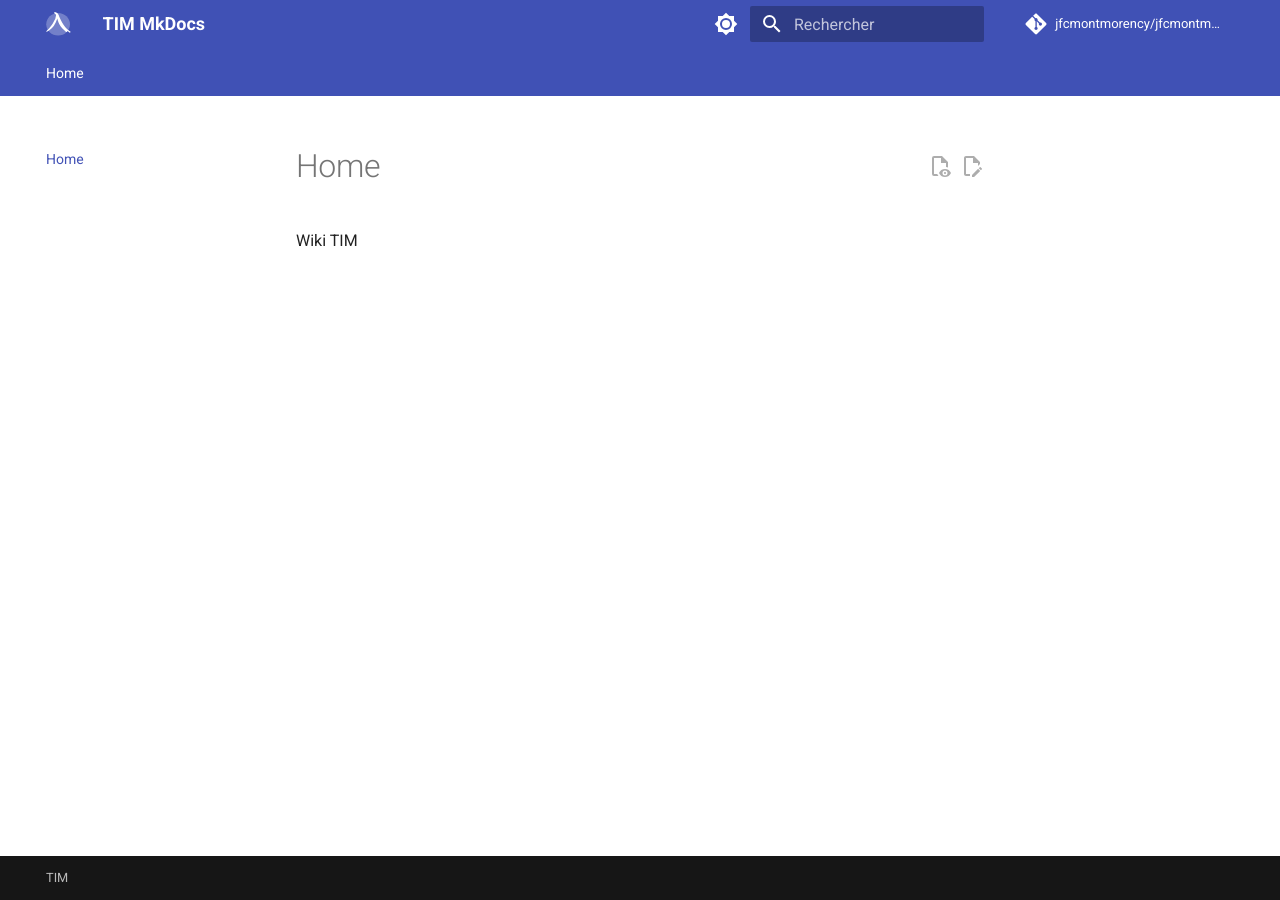
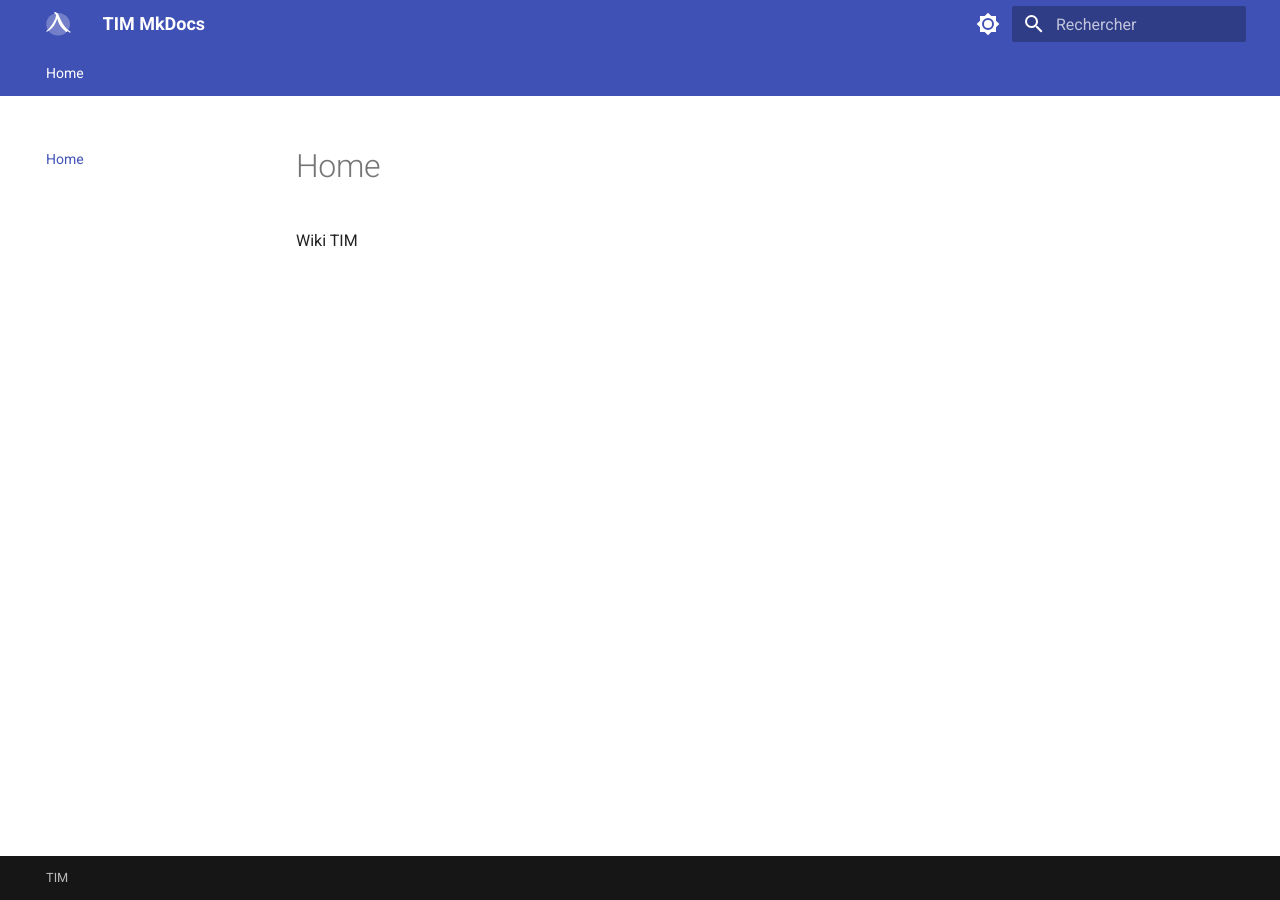
Before and after one commit to jfcmontmorency/old_compendium, an MkDocs documentation site: the page built from docs/index.md, in a window 1280 px wide. Built offline with MkDocs 1.6.1 and Material for MkDocs 9.7.7, drawn with Linux system fonts in a browser that asks for light colours; comment, search, counter and statistics services are not loaded.

Commit message:
Update mkdocs.yml

```diff
--- a/mkdocs.yml
+++ b/mkdocs.yml
@@ -6,8 +6,8 @@ site_description: >-
 copyright: TIM
 
 # Repository
-repo_name: 'jfcmontmorency/jfcmontmorency.github.io'
-repo_url: 'https://github.com/jfcmontmorency/jfcmontmorency.github.io'
+# repo_name: 'jfcmontmorency/jfcmontmorency.github.io'
+# repo_url: 'https://github.com/jfcmontmorency/jfcmontmorency.github.io'
 
 # Navigation
 nav:
@@ -20,8 +20,6 @@ theme:
   logo: logo.svg
   favicon: logo.svg
   features:
-    - content.action.edit
-    - content.action.view
     - content.tooltips
     - navigation.sections
     - navigation.top
```
